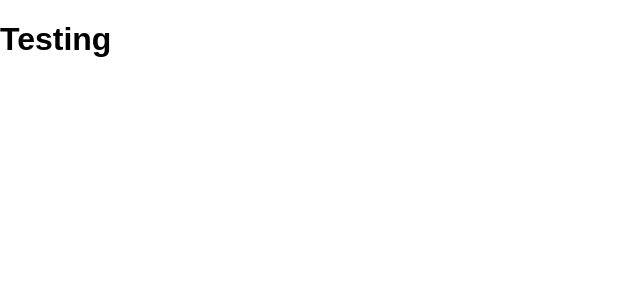
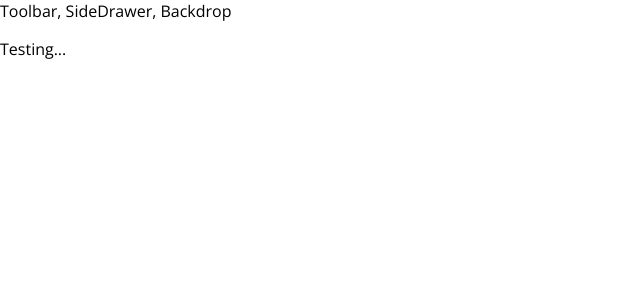
Before and after one commit to HyeeunMok/burger-builder, a React app: page / in a window 1280 px wide. Shown: the top 300 px of the page, without its empty margins (0-640 px from the left). Built offline with nearby package versions, Linux system fonts and the light colour scheme.

Commit message:
add layout and hoc

```diff
--- a/src/App.js
+++ b/src/App.js
@@ -1,10 +1,14 @@
 import React, { Component } from 'react';
+
+import Layout from './components/Layout/Layout';
 
 class App extends Component {
   render() {
     return (
       <div>
-        <h1>Testing</h1>
+        <Layout>
+          <p>Testing...</p>
+        </Layout>
       </div>
     );
   }
--- /dev/null
+++ b/src/components/Layout/Layout.js
@@ -0,0 +1,18 @@
+import React from 'react';
+
+import Aux from '../../hoc/Auxiliary';
+
+const layout = ( props ) => (
+  <Aux>
+    <div>
+      Toolbar,
+      SideDrawer,
+      Backdrop
+    </div>
+    <main>
+      {props.children}
+    </main>
+  </Aux>
+);
+
+export default layout;
--- /dev/null
+++ b/src/hoc/Auxiliary.js
@@ -0,0 +1,3 @@
+const aux = (props) => props.children;
+
+export default aux;
--- a/src/index.css
+++ b/src/index.css
@@ -1,5 +1,5 @@
 body {
   margin: 0;
   padding: 0;
-  font-family: sans-serif;
+  font-family: "Open Sans", sans-serif;
 }
```
